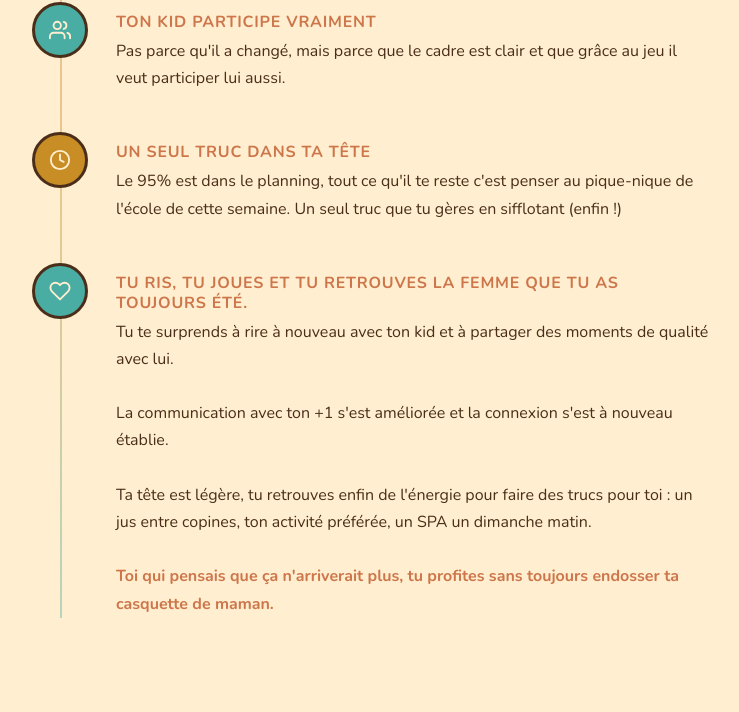
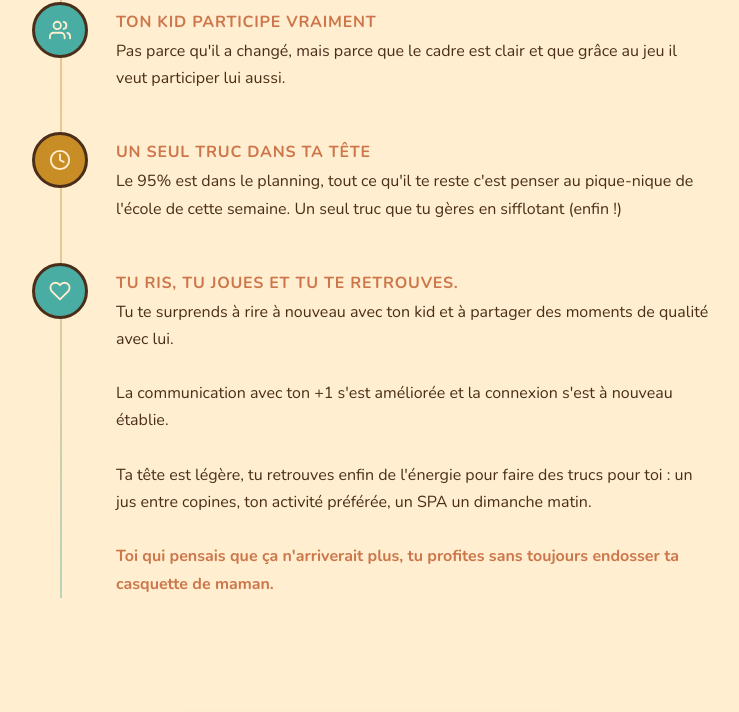
Before and after one commit to MonicaBonetti/modules, a plain HTML site: page index.html in a window 1280 px wide. Shown: the part 2954-3666 px from the top of the page, without its empty margins (268-1007 px from the left). Drawn offline with nearby package versions, Linux system fonts and the light colour scheme; a web font is replaced by a local one.

Commit message:
Update index.html

```diff
--- a/index.html
+++ b/index.html
@@ -551,7 +551,7 @@ p{font-size:18px;}
           <svg viewBox="0 0 24 24"><path d="M20.84 4.61a5.5 5.5 0 00-7.78 0L12 5.67l-1.06-1.06a5.5 5.5 0 00-7.78 7.78l1.06 1.06L12 21.23l7.78-7.78 1.06-1.06a5.5 5.5 0 000-7.78z"/></svg>
         </div>
         <div class="timeline-content">
-          <h3 style="color:var(--terra);">Tu ris, tu joues et tu retrouves la femme que tu as toujours été.</h3>
+          <h3 style="color:var(--terra);">Tu ris, tu joues et tu te retrouves.</h3>
           <p style="color:var(--brun);">Tu te surprends à rire à nouveau avec ton kid et à partager des moments de qualité avec lui.<br><br>La communication avec ton +1 s'est améliorée et la connexion s'est à nouveau établie.<br><br>Ta tête est légère, tu retrouves enfin de l'énergie pour faire des trucs pour toi&nbsp;: un jus entre copines, ton activité préférée, un SPA un dimanche matin.<br><br><strong style="color:var(--terra);">Toi qui pensais que ça n'arriverait plus, tu profites sans toujours endosser ta casquette de maman.</strong></p>
         </div>
       </div>
```
